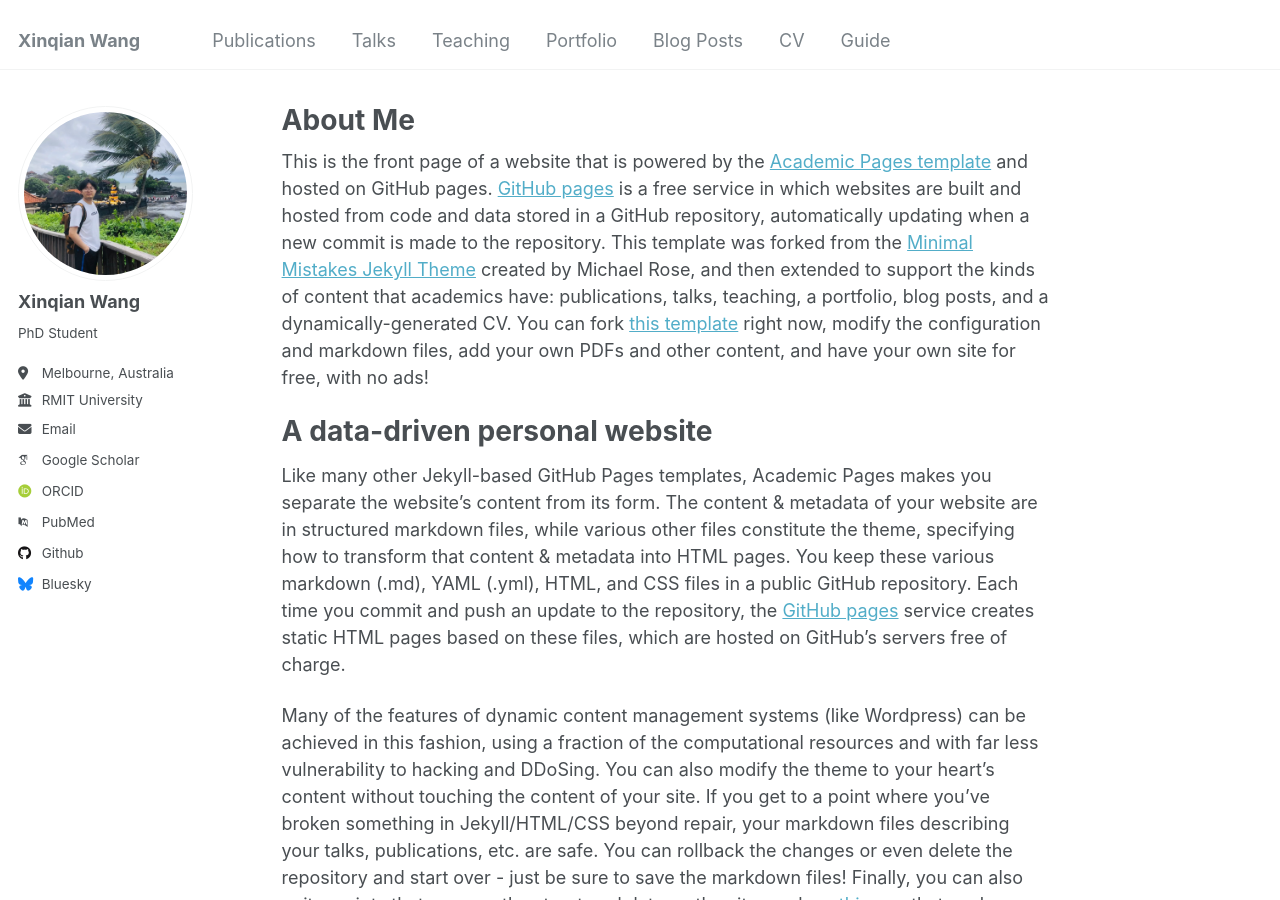
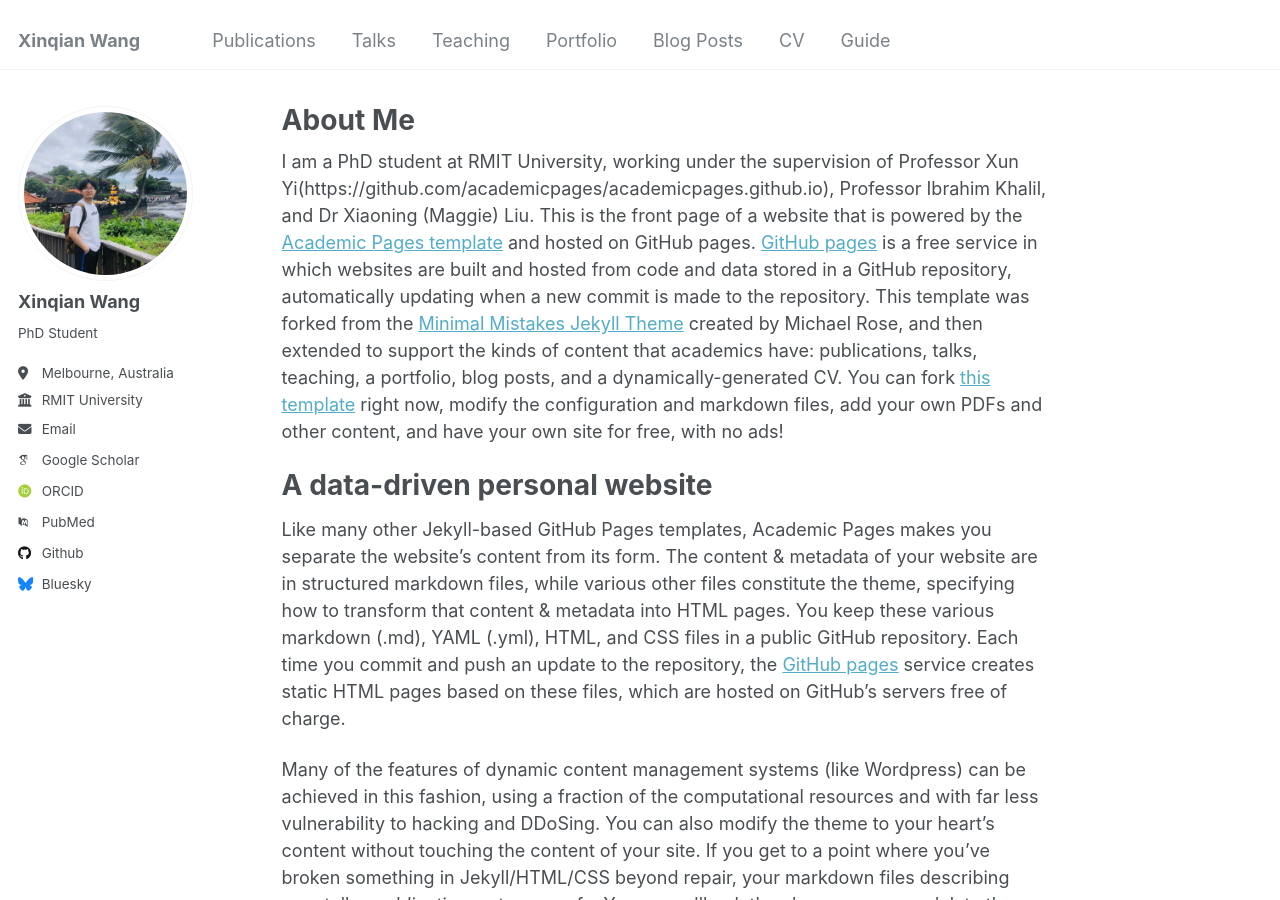
Before and after one commit to Wangxinqian/Academic, a Jekyll site: the page built from _pages/about.md, in a window 1280 px wide and 900 px high. Built offline with Jekyll 4.4.1, drawn with Linux system fonts in a browser that asks for light colours; some web fonts are replaced.

Commit message:
Update about.md

```diff
--- a/_pages/about.md
+++ b/_pages/about.md
@@ -7,6 +7,7 @@ redirect_from:
   - /about.html
 ---
 
+I am a PhD student at RMIT University, working under the supervision of Professor Xun Yi(https://github.com/academicpages/academicpages.github.io), Professor Ibrahim Khalil, and Dr Xiaoning (Maggie) Liu.
 This is the front page of a website that is powered by the [Academic Pages template](https://github.com/academicpages/academicpages.github.io) and hosted on GitHub pages. [GitHub pages](https://pages.github.com) is a free service in which websites are built and hosted from code and data stored in a GitHub repository, automatically updating when a new commit is made to the repository. This template was forked from the [Minimal Mistakes Jekyll Theme](https://mmistakes.github.io/minimal-mistakes/) created by Michael Rose, and then extended to support the kinds of content that academics have: publications, talks, teaching, a portfolio, blog posts, and a dynamically-generated CV. You can fork [this template](https://github.com/academicpages/academicpages.github.io) right now, modify the configuration and markdown files, add your own PDFs and other content, and have your own site for free, with no ads!
 
 A data-driven personal website
```
